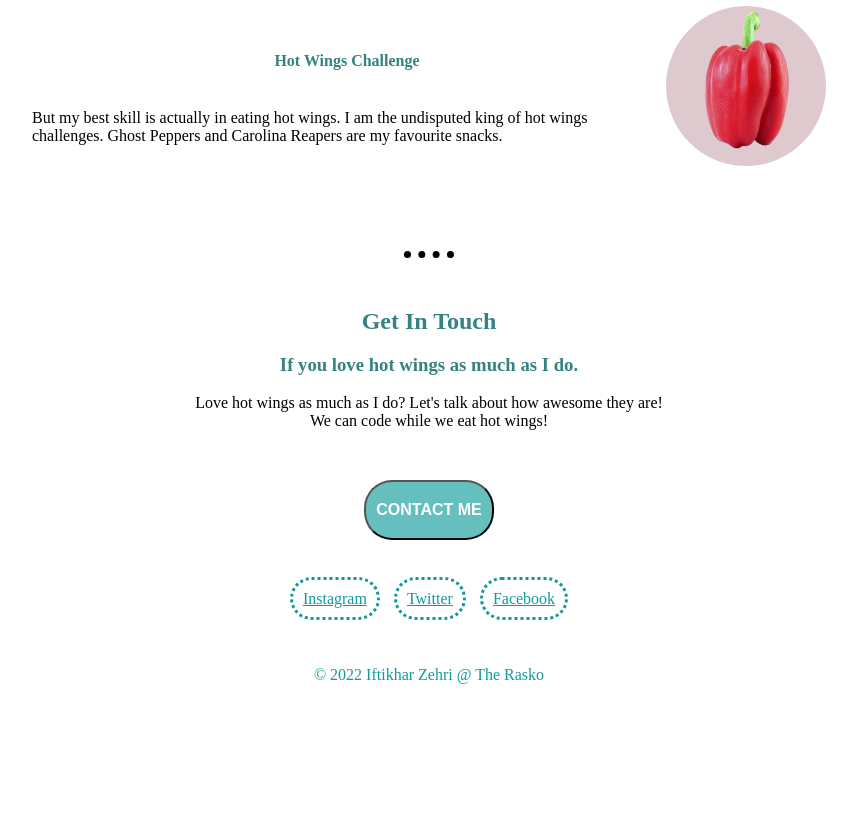
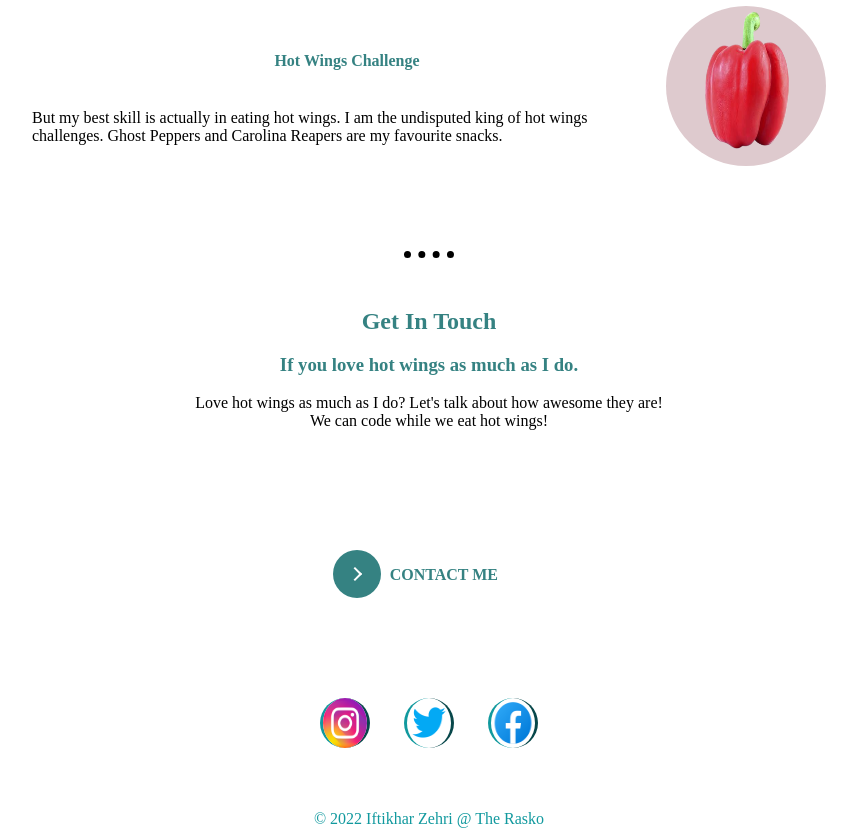
Before and after one commit to iftikharzehri/Personal-Website, a plain HTML site: page index.html in a window 1280 px wide. Shown: the part 1656-2494 px from the top of the page, without its empty margins (211-1068 px from the left). Before the commit the page ends 2350 px from the top, so only its background shows below. Drawn offline with Linux system fonts and the light colour scheme.

Commit message:
new changes

```diff
--- a/index.html
+++ b/index.html
@@ -10,7 +10,6 @@
     <title>Iftikhar Zehri</title>
   </head>
   <body>
-
     <header>
       <div class="first">
         <img src="images/cloud.png" class="top-cloud" alt="top-cloud" />
@@ -68,17 +67,29 @@
         <br />
         We can code while we eat hot wings!
       </p>
-      <a href="form.html"
-        ><button id="contactME"><b> CONTACT ME</b></button></a
-      >
+      <div class="new">
+        <button class="learn-more" onclick="window.location.href='form.html';">
+          <span class="circle" aria-hidden="true">
+            <span class="icon arrow"></span>
+          </span>
+          <span class="button-text">CONTACT ME</span>
+        </button>
+      </div>
 
       <div class="contact">
-        <a href="instagram.com" class="instagram">Instagram</a>
-        <a href="Twitter.com" class="twitter">Twitter</a>
-        <a href="facebook.com" class="facebook">Facebook</a>
+        <a href="https://www.instagram.com/iftikhar_zehri/" class="instagram"
+          ><img src="images/instagram.png" class="instagram-img"
+        /></a>
+        <a href="https://twitter.com/IftikharZehri2" class="twitter"
+          ><img src="images/twitter.png" class="twitter-img"
+        /></a>
+        <a href="facebook.com" class="facebook"
+          ><img src="images/facebook.png" class="facebook-img"
+        /></a>
       </div>
       <br />
     </header>
+
     <footer>
       <p class="copyright">© 2022 Iftikhar Zehri @ The Rasko</p>
     </footer>
--- a/styles.css
+++ b/styles.css
@@ -12,7 +12,7 @@ h1 {
   font-size: 60px;
 }
 h2 {
-  margin-top:30px;
+  margin-top: 30px;
   padding: 0;
   margin-bottom: 0;
   color: #358282;
@@ -30,7 +30,6 @@ h4 {
   width: 800px;
   display: inline-block;
   margin-top: 8px;
-
 }
 .top-cloud {
   height: 190px;
@@ -45,7 +44,7 @@ h4 {
   width: 250px;
   display: inline-block;
   position: absolute;
-  top:100px;
+  top: 100px;
   left: 180px;
 }
 .peeper {
@@ -73,14 +72,12 @@ h4 {
   display: inline-block;
   width: 100%;
   height: 730px;
-
 }
 .second {
   text-align: center;
   justify-content: center;
   display: grid;
   align-content: center;
-
 }
 .copyright {
   color: #11999e;
@@ -89,15 +86,18 @@ h4 {
   padding-top: 40px;
   padding-bottom: 10px;
 }
-.instagram,
-.facebook,
-.twitter {
-  border-style: dotted;
+.instagram-img, .twitter-img, .facebook-img {
+  height: 50px;
+  width: 50px;
+  border-style: outset;
+  border-top: 0;
+  border-bottom: 0;
   border-color: #11999e;
   border-radius: 28px;
-  height: 100px;
-
-  color: #11999e;
+  margin-top: 100px;
+}
+.instagram-img, .twitter-img, .facebook-img:hover{
+cursor: pointer;
 }
 p {
   margin: 0;
@@ -121,17 +121,6 @@ table {
 a {
   margin: 5px;
   padding: 10px;
-}
-#contactME {
-
-  height: 60px;
-  width: 130px;
-  margin: 50px;
-  background-color: #66bfbf;
-  color: white;
-  font-size: medium;
-  border-radius: 28px;
-  cursor: pointer;
 }
 /*--------form------*/
 #submit {
@@ -195,13 +184,96 @@ label {
 #comment {
   margin-left: 66px;
 }
-#contactME:hover {
+
+/*
+-------------------------*/
+
+@import url("https://fonts.googleapis.com/css?family=Mukta:700");
+* {
+  box-sizing: border-box;
+}
+*::before,
+*::after {
+  box-sizing: border-box;
+}
+
+button {
+  position: relative;
+  display: inline-block;
+  cursor: pointer;
+  outline: none;
+  border: 0;
+  vertical-align: middle;
+  text-decoration: none;
+  background: transparent;
+  padding: 0;
+  font-size: inherit;
+  font-family: inherit;
+  margin-top: 120px;
+}
+button.learn-more {
+  width: 12rem;
+  height: auto;
+}
+button.learn-more .circle {
+  transition: all 0.45s cubic-bezier(0.65, 0, 0.076, 1);
+  position: relative;
+  display: block;
+  margin: 0;
+
+  width: 3rem;
+  height: 3rem;
+  background:   #358282;
+  border-radius: 1.625rem;
+}
+button.learn-more .circle .icon {
+  transition: all 0.45s cubic-bezier(0.65, 0, 0.076, 1);
+  position: absolute;
+  top: 0;
+  bottom: 0;
+  margin: auto;
+  background: #fff;
+}
+button.learn-more .circle .icon.arrow {
+  transition: all 0.45s cubic-bezier(0.65, 0, 0.076, 1);
+  left: 0.625rem;
+  width: 1.125rem;
+  height: 0.125rem;
+  background: none;
+}
+button.learn-more .circle .icon.arrow::before {
+  position: absolute;
+  content: "";
+  top: -0.25rem;
+  right: 0.0625rem;
+  width: 0.625rem;
+  height: 0.625rem;
+  border-top: 0.125rem solid #fff;
+  border-right: 0.125rem solid #fff;
+  transform: rotate(45deg);
+}
+button.learn-more .button-text {
+  transition: all 0.45s cubic-bezier(0.65, 0, 0.076, 1);
+  position: absolute;
+  top: 0;
+  left: 0;
+  right: 0;
+  bottom: 0;
+  padding: 0.75rem 0;
+  margin: 0 0 0 1.85rem;
   color: #358282;
-  background-color: #ffffff;
+  font-weight: 700;
+  line-height: 1.6;
+  text-align: center;
+  text-transform: uppercase;
 }
-.instagram:hover,
-.facebook:hover,
-.twitter:hover {
-  color: white;
-  background-color: #358282;
+button:hover .circle {
+  width: 100%;
 }
+button:hover .circle .icon.arrow {
+  background: #fff;
+  transform: translate(1rem, 0);
+}
+button:hover .button-text {
+  color: #fff;
+}
```
Also changed, not shown: images/facebook.png (added), images/favicon.ico (deleted), images/instagram.png (added), images/twitter.png (added).
